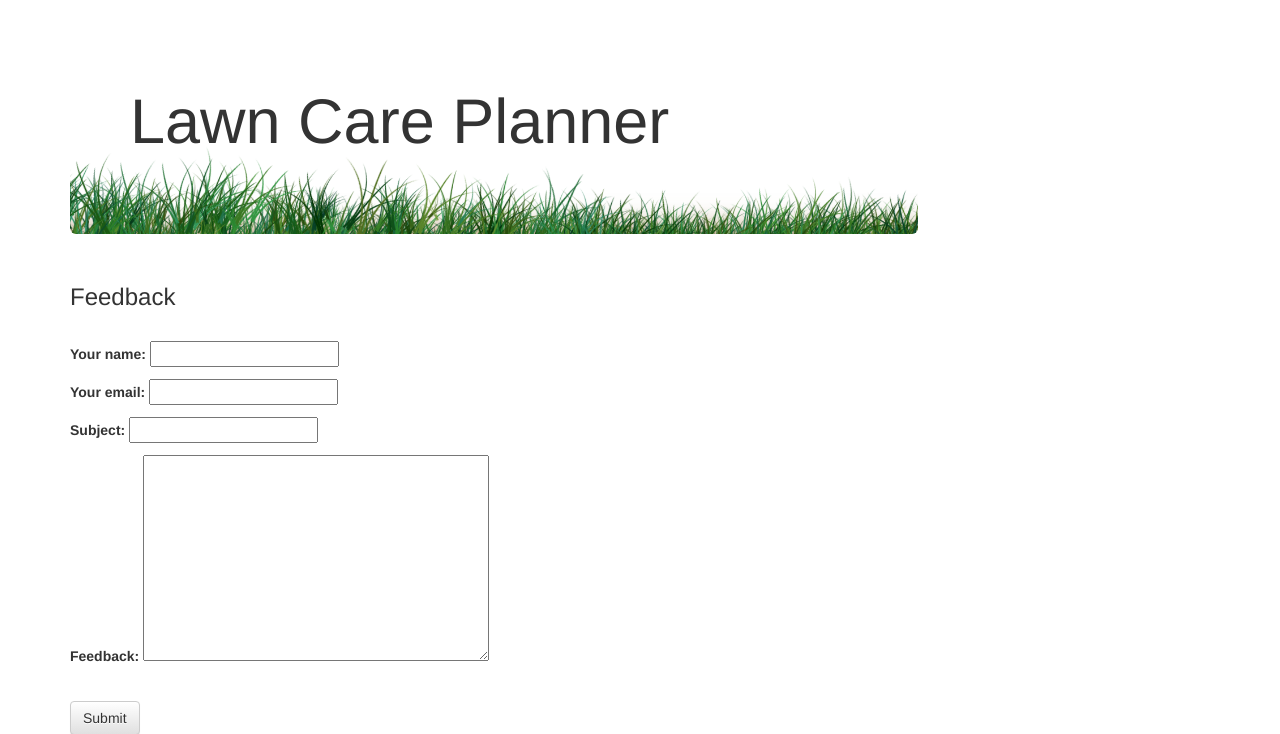
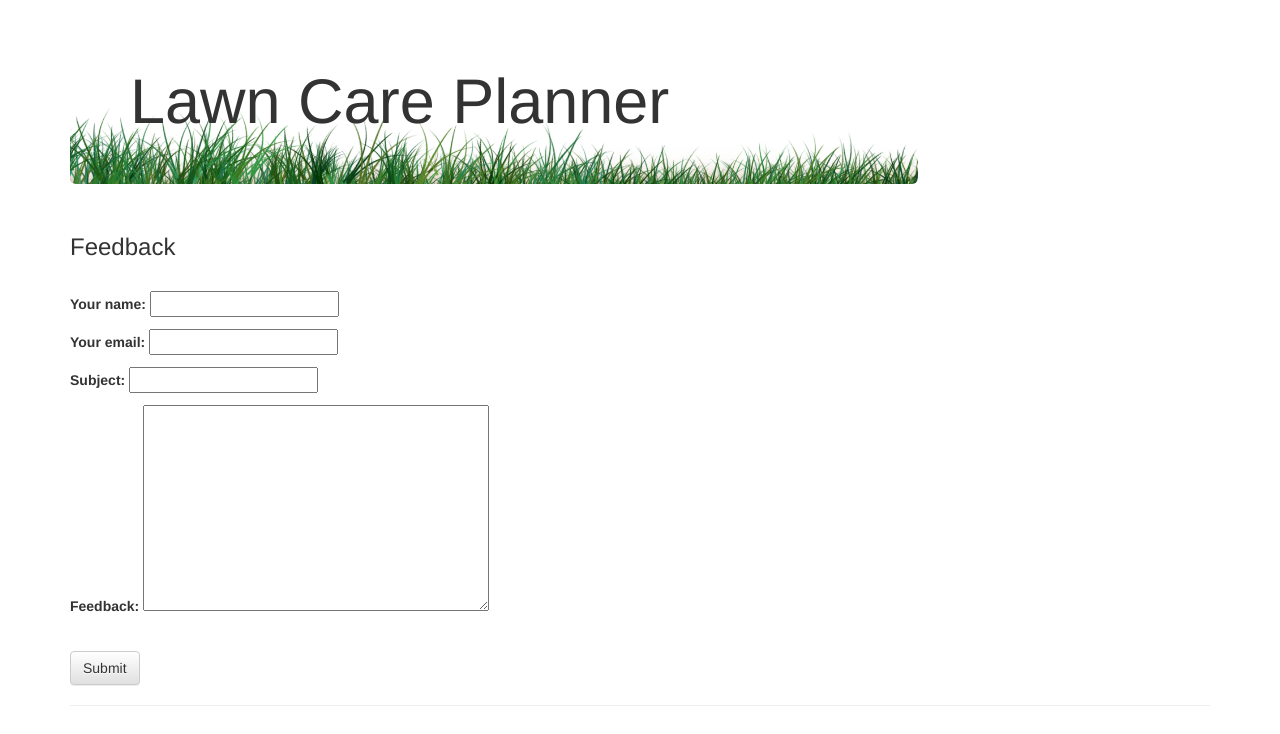
Before and after one commit to pmontgo33/lawn-care-planner, a Django app: page /contact/feedback/ in a window 1280 px wide. Shown: the part 51-785 px from the top of the page. Run offline with Django 3.2, Linux system fonts and the light colour scheme; some libraries are stand-ins or nearby versions.

Commit message:
Reduces the size of the Jumbotron, still space btwn nav and jumbotron
Still have some work to do to reducts the whitespace between the
jumbotron and the nav bar. May consider removing the jumbotron on
pages that it is not necessary.

```diff
--- a/planner/templates/planner/base.html
+++ b/planner/templates/planner/base.html
@@ -58,9 +58,8 @@
     <div class="container">
         <div class="row">
             <div class="col-xs-12 col-sm-9">
-                <div class="jumbotron" style="background-image: url({% static 'planner/img/grassbanner.png' %}); background-size: cover;">
-                    <h1>Lawn Care Planner</h1>
-                    <br>
+                <div class="jumbotron" style="background-image: url({% static 'planner/img/grassbanner.png' %}); background-size: cover; background-position: 40% 40%">
+                    <h1 style="margin: 0px;">Lawn Care Planner</h1>
 
                 </div>
             </div>
```
